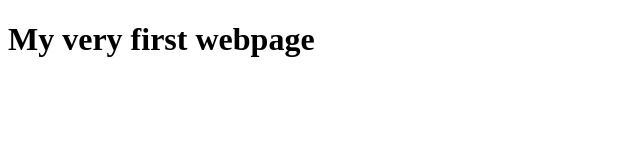
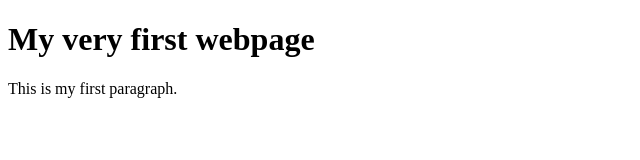
Before and after one commit to annaclf/coding-week-day1, a plain HTML site: page index.html in a window 1280 px wide. Shown: the whole page, without its empty margins (0-640 px from the left). Drawn offline with Linux system fonts and the light colour scheme.

Commit message:
Add a paragraph

```diff
--- a/index.html
+++ b/index.html
@@ -8,5 +8,6 @@
 </head>
 <body>
   <h1>My very first webpage</h1>
+  <p>This is my first paragraph.</p>
 </body>
 </html>
```
